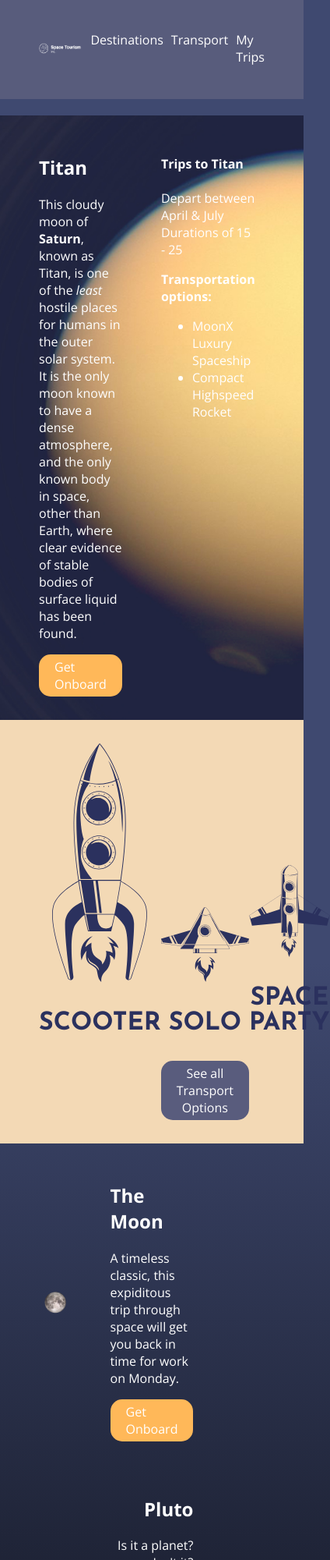
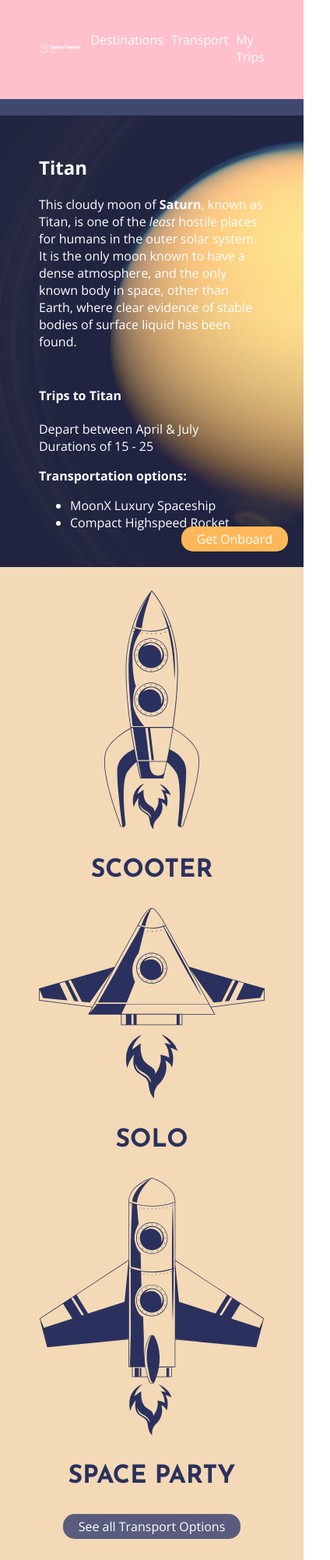
Before and after one commit to Tristan-Scott1/Space-Tourism, a plain HTML site: page index.html in a window 390 px wide. Shown: the top 2000 px of the page at 78% size, 424 px wide, since content can reach past the window. Drawn offline with nearby package versions, Linux system fonts and the light colour scheme.

Commit message:
Updated logo call for html, and screen size fmt

```diff
--- a/css/style.css
+++ b/css/style.css
@@ -21,6 +21,7 @@ img {
 header {
     background-color: #585C7C;
     position: fixed;
+    z-index: 9;
     width: 100%;
 }
 
@@ -39,7 +40,7 @@ main {
     display: grid;
     grid-template-columns: 3fr 2fr 1fr;
     grid-gap: 50px;
-    /* position: relative; */
+    position: relative;
 }
 
 body {
@@ -141,9 +142,9 @@ h3 {
 
 .button-gold {
     background-color: #FFB859;
-    /* position: absolute;
+    position: absolute;
     bottom: 20px;
-    right: 20px; */
+    right: 20px;
 }
 
 .button-gold:hover {
@@ -168,3 +169,40 @@ h3 {
     grid-column: 2;
     text-align: right;
 }
+
+@media screen and (max-width: 800px) {
+    header {
+        background: pink;
+    }
+    .feature {
+        grid-template-columns: 1fr;
+        grid-gap: 10px;
+    }
+    .feature > div:first-child {
+        max-width: 500px;
+    }
+}
+
+@media screen and (max-width: 700px) {
+    .gold-bkg {
+        grid-template-columns: 1fr;
+    }
+    .center-column {
+        grid-column: 1;
+    }
+    .other-trips {
+        grid-template-columns: 1fr;
+    }
+    .other-trips>div:nth-child(4) {
+        grid-column: 1;
+        grid-row: 3;
+    }
+    .other-trips>div:nth-child(2) {
+        text-align: center;
+    }
+    .other-trips>div:nth-child(3) {
+        grid-column: 1;
+        text-align: center;
+    }
+
+}
--- a/index.html
+++ b/index.html
@@ -18,7 +18,7 @@
 
 <body>
     <header class="pg-padding ">
-        <a href="index.html"><img src="/images/Logo.png" alt="Space Tourism"></a>
+        <a href="index.html"><img src="images/Logo.png" alt="Space Tourism"></a>
         <nav class="primary-nav">
             <ul>
                 <li><a href="destinations.html">Destinations</a></li>
@@ -81,14 +81,14 @@
                 <h2>The Moon</h2>
                 <p>A timeless classic, this expiditous trip through space will get you back in time for work on Monday.
                 </p>
-                <a href="destinations.html" class="button button-gold">Get Onboard</a>
+                <a href="destinations.html" class="button button-blue">Get Onboard</a>
             </div>
 
             <div>
                 <h2>Pluto</h2>
                 <p> Is it a planet? Isn't it? Decide for yourself while we take the scenic route past the other defacto
                     planets in our Solar System.</p>
-                <a href="destinations.html" class="button button-gold">Get Onboard</a>
+                <a href="destinations.html" class="button button-blue">Get Onboard</a>
             </div>
 
             <div>
```
Also changed, not shown: destinations.html (+1 -1 lines).
